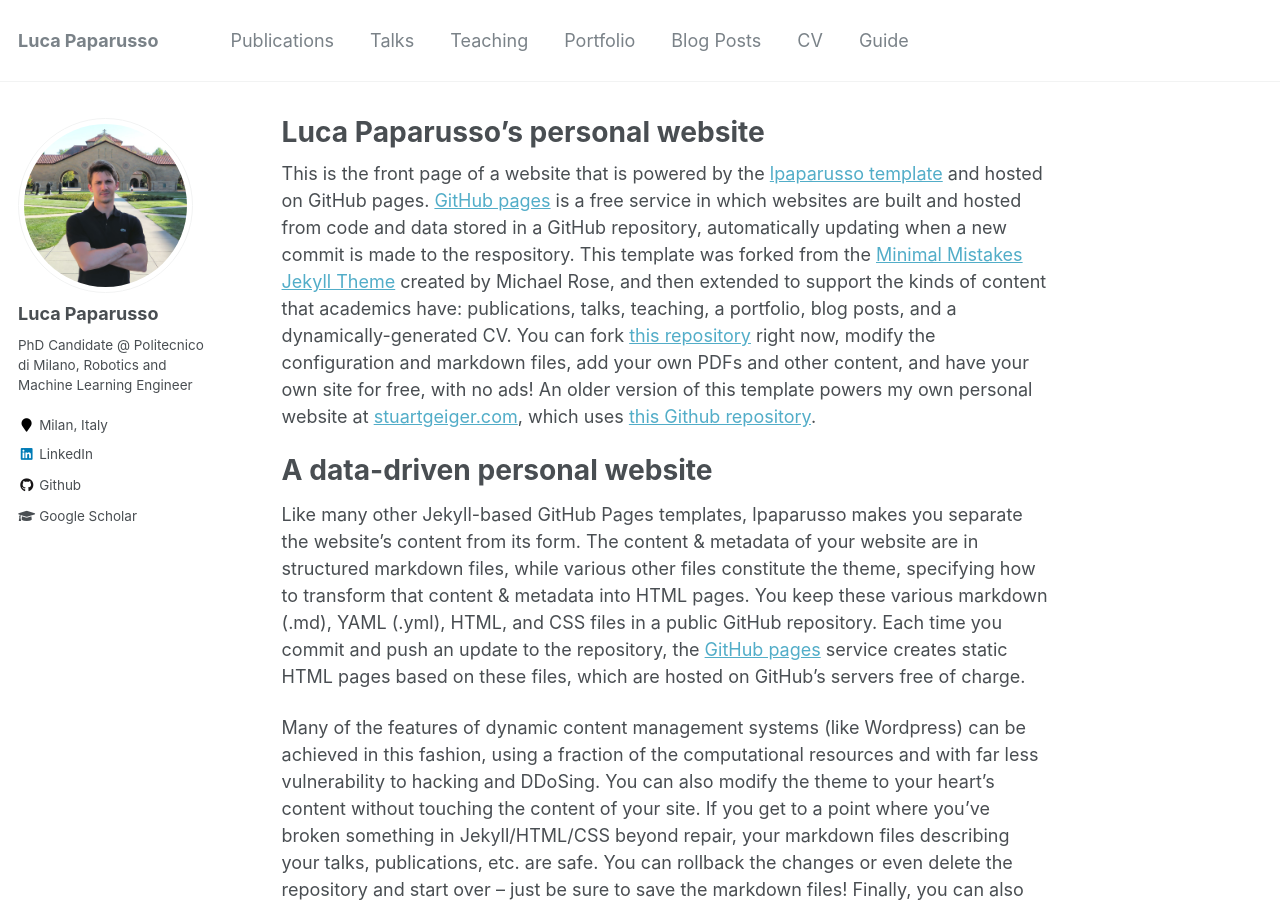
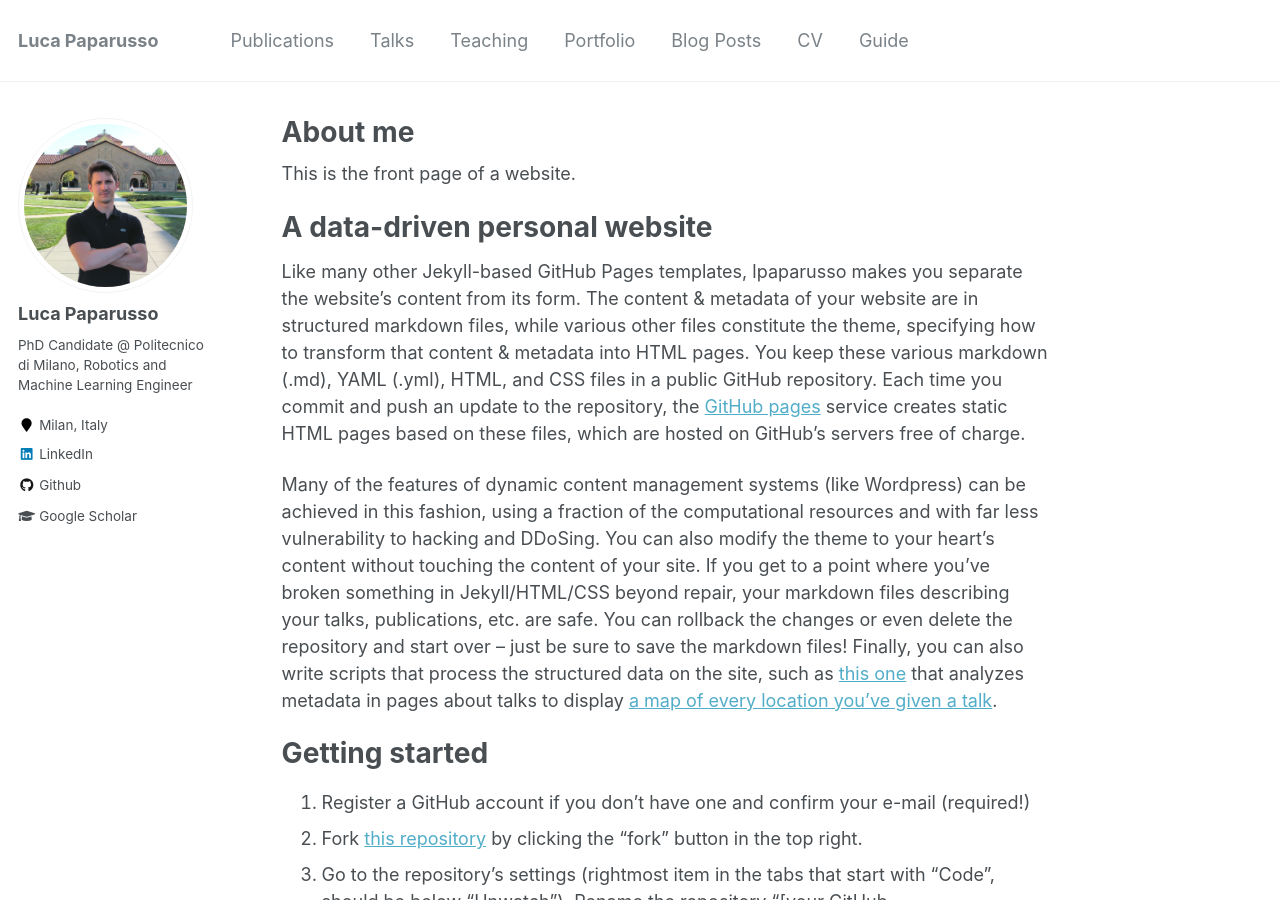
Before and after one commit to lpaparusso/lpaparusso.github.io, a Jekyll site: the page built from _pages/about.md, in a window 1280 px wide and 900 px high. Built offline with Jekyll 4.4.1, drawn with Linux system fonts in a browser that asks for light colours.

Commit message:
Changed main page title

```diff
--- a/_pages/about.md
+++ b/_pages/about.md
@@ -1,6 +1,6 @@
 ---
 permalink: /
-title: "Luca Paparusso's personal website"
+title: "About me"
 excerpt: "About me"
 author_profile: true
 redirect_from:
@@ -8,7 +8,7 @@
   - /about.html
 ---
 
-This is the front page of a website that is powered by the [lpaparusso template](https://github.com/lpaparusso/lpaparusso.github.io) and hosted on GitHub pages. [GitHub pages](https://pages.github.com) is a free service in which websites are built and hosted from code and data stored in a GitHub repository, automatically updating when a new commit is made to the respository. This template was forked from the [Minimal Mistakes Jekyll Theme](https://mmistakes.github.io/minimal-mistakes/) created by Michael Rose, and then extended to support the kinds of content that academics have: publications, talks, teaching, a portfolio, blog posts, and a dynamically-generated CV. You can fork [this repository](https://github.com/lpaparusso/lpaparusso.github.io) right now, modify the configuration and markdown files, add your own PDFs and other content, and have your own site for free, with no ads! An older version of this template powers my own personal website at [stuartgeiger.com](http://stuartgeiger.com), which uses [this Github repository](https://github.com/staeiou/staeiou.github.io).
+This is the front page of a website.
 
 A data-driven personal website
 ======
```
